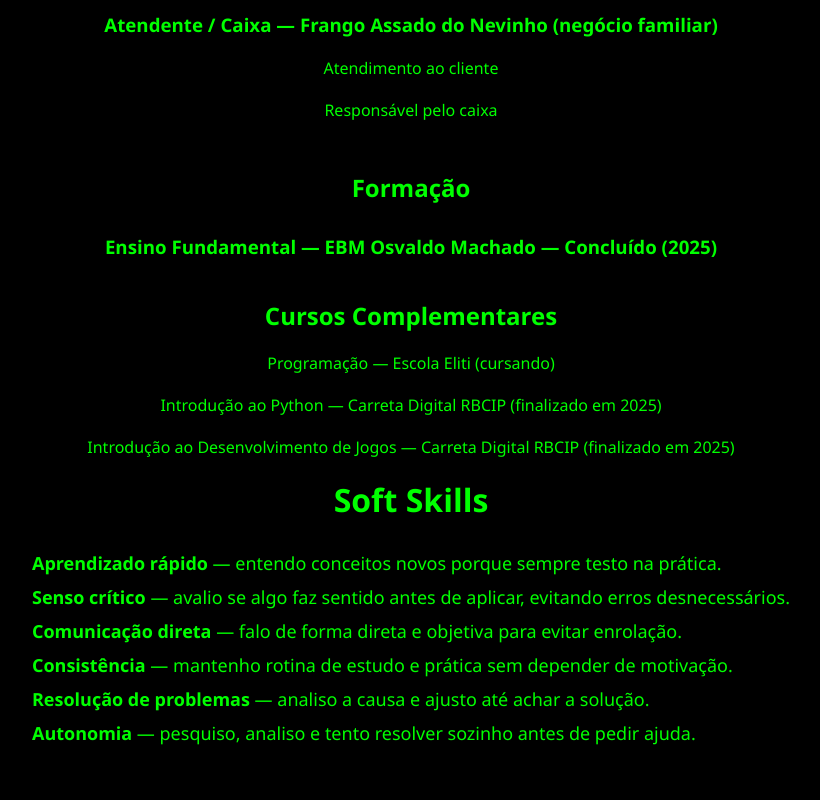
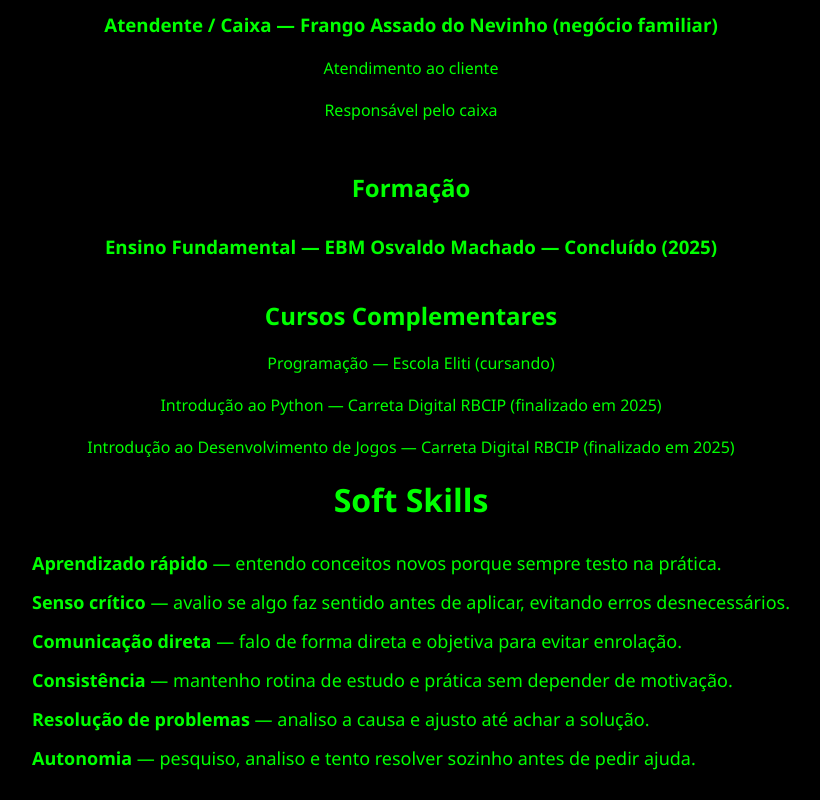
Before and after one commit to Igor-Dias-2010/curriculo, a Next.js app: page / in a window 1280 px wide. Shown: the part 1079-1879 px from the top of the page, without its empty margins (229-1049 px from the left). Before the commit the page ends 1849 px from the top, so only its background shows below. Built offline with nearby package versions, Linux system fonts and the light colour scheme.

Commit message:
Update globals.css

```diff
--- a/app/globals.css
+++ b/app/globals.css
@@ -89,12 +89,22 @@ p {
 }
 
 body li:last-of-type {
-    margin-bottom: 25px;
+    margin-bottom: 30px;
 
 }
 
 li {
     font-size: large;
-    margin-bottom: 10px;
+    margin-bottom: 15px;
     list-style: none;
+    width: auto;
+    max-width: 100%;
 }
+ul{
+    text-align: left;
+}
+@media (max-width: 412px){
+    ul{
+        width: 300px;
+    }
+}
```
